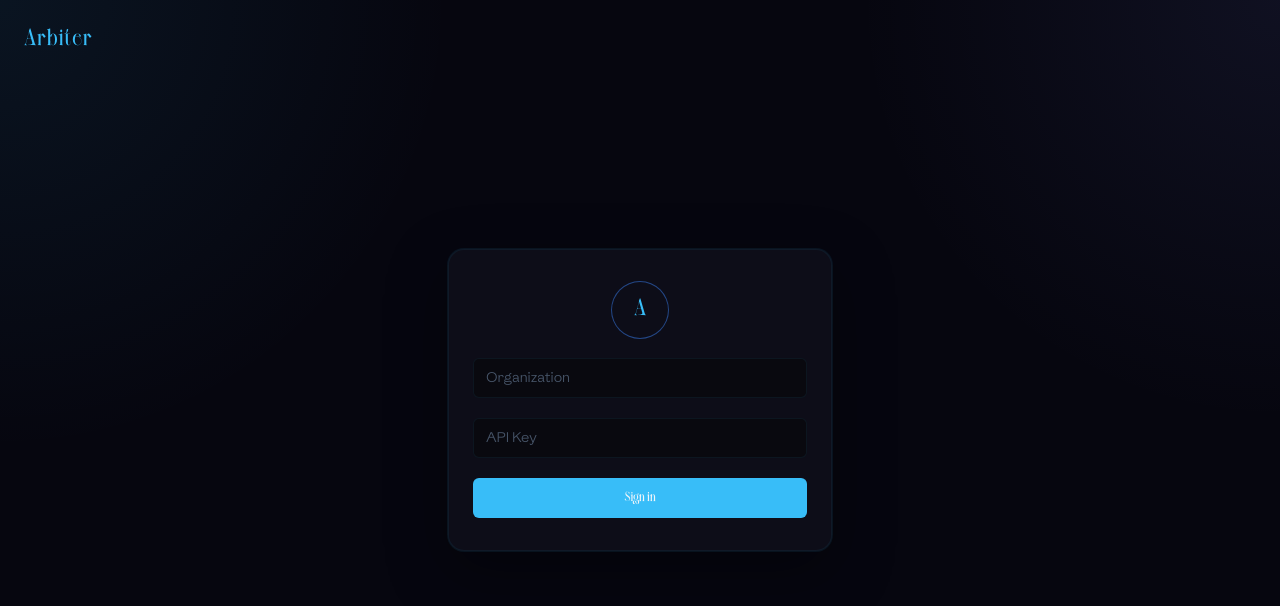
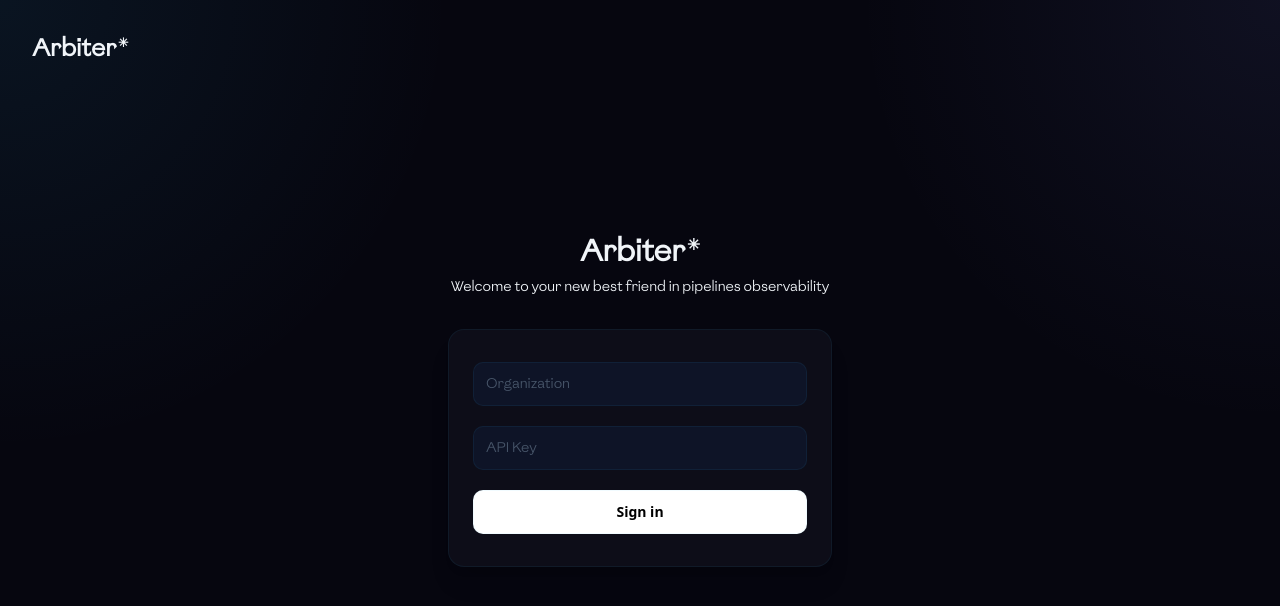
Before and after one commit to felipemchdev/arbiter, a Next.js app in the folder arbiter-dashboard/: page /login in a window 1280 px wide. Shown: the top 606 px of the page. Built offline with nearby package versions, Linux system fonts and the light colour scheme.

Commit message:
fix: typo sign-in on login page

```diff
--- a/arbiter-dashboard/app/(auth)/login/page.tsx
+++ b/arbiter-dashboard/app/(auth)/login/page.tsx
@@ -23,17 +23,28 @@ export default function LoginPage() {
     });
   };
 
-  const btnColor = status === "success" ? "bg-[var(--status-success)]" : status === "error" ? "bg-[var(--status-failed)]" : "bg-[var(--accent-blue)]";
+  const btnColor = status === "success" ? "bg-[var(--status-success)] text-white" : status === "error" ? "bg-[var(--status-failed)] text-white" : "bg-white text-black";
 
   return (
-    <main className="flex min-h-screen items-center justify-center p-6 relative">
-      <div className="absolute top-6 left-6"><span className="font-harmond text-2xl tracking-wider text-[var(--accent-blue)]">Arbiter</span></div>
-      <Card className={"w-full max-w-sm border-[var(--border)] bg-[var(--bg-card)] shadow-glow transition-all " + (status === "error" ? "border-[var(--status-failed)]" : "")}>
-        <CardContent className="flex flex-col items-center gap-5 px-6 py-8">
-          <div className="flex h-14 w-14 items-center justify-center rounded-full bg-[var(--accent-blue)]/10 ring-1 ring-[var(--accent-blue)]/20"><span className="font-harmond text-2xl text-[var(--accent-blue)]">A</span></div>
-          <Input placeholder="Organization" value={org} onChange={e => setOrg(e.target.value)} className="bg-[var(--bg-surface)] border-[var(--border)] text-sm h-10" onKeyDown={e => e.key === "Enter" && handleLogin()} />
-          <Input type="password" placeholder="API Key" value={key} onChange={e => setKey(e.target.value)} className="bg-[var(--bg-surface)] border-[var(--border)] text-sm h-10" onKeyDown={e => e.key === "Enter" && handleLogin()} />
-          <Button className={"w-full h-10 font-harmond text-sm transition-all duration-300 " + btnColor + (status === "error" ? " animate-[shake_0.4s_ease-in-out]" : "")} disabled={status === "loading" || status === "success"} onClick={handleLogin}>
+    <main className="flex min-h-screen flex-col items-center justify-center p-6 relative">
+      <div className="absolute top-8 left-8">
+        <span className="font-display font-semibold text-2xl">
+          Arbiter
+          <span className="align-super text-[0.52em] leading-none ml-[2px]">✳</span>
+        </span>
+      </div>
+      <div className="mb-8 text-center">
+        <h1 className="text-3xl font-display font-semibold mb-2">
+          Arbiter
+          <span className="align-super text-[0.52em] leading-none ml-[2px]">✳</span>
+        </h1>
+        <p className="text-[var(--text-secondary)] text-sm">Welcome to your new best friend in pipelines observability</p>
+      </div>
+      <Card className={"w-full max-w-sm border-[var(--border)] bg-[var(--bg-card)] backdrop-blur-[var(--card-blur)] shadow-xl transition-all " + (status === "error" ? "border-[var(--status-failed)]" : "hover:border-[var(--border-hover)] hover:bg-[var(--bg-card-hover)]")}>
+        <CardContent className="flex flex-col gap-5 px-6 py-8">
+          <Input placeholder="Organization" value={org} onChange={e => setOrg(e.target.value)} className="bg-[rgba(15,25,50,0.6)] border-[var(--border)] rounded-[10px] text-sm h-11 text-white focus:border-[var(--accent-blue)] focus:ring-[3px] focus:ring-[rgba(74,144,217,0.15)] focus:outline-none" onKeyDown={e => e.key === "Enter" && handleLogin()} />
+          <Input type="password" placeholder="API Key" value={key} onChange={e => setKey(e.target.value)} className="bg-[rgba(15,25,50,0.6)] border-[var(--border)] rounded-[10px] text-sm h-11 text-white focus:border-[var(--accent-blue)] focus:ring-[3px] focus:ring-[rgba(74,144,217,0.15)] focus:outline-none" onKeyDown={e => e.key === "Enter" && handleLogin()} />
+          <Button className={"w-full h-11 rounded-[10px] font-sans font-semibold transition-all duration-200 " + btnColor + (status === "error" ? " animate-[shake_0.4s_ease-in-out]" : "")} disabled={status === "loading" || status === "success"} onClick={handleLogin}>
             {status === "loading" ? <Spinner /> : status === "success" ? <Check /> : status === "error" ? <X /> : "Sign in"}
           </Button>
         </CardContent>
```
